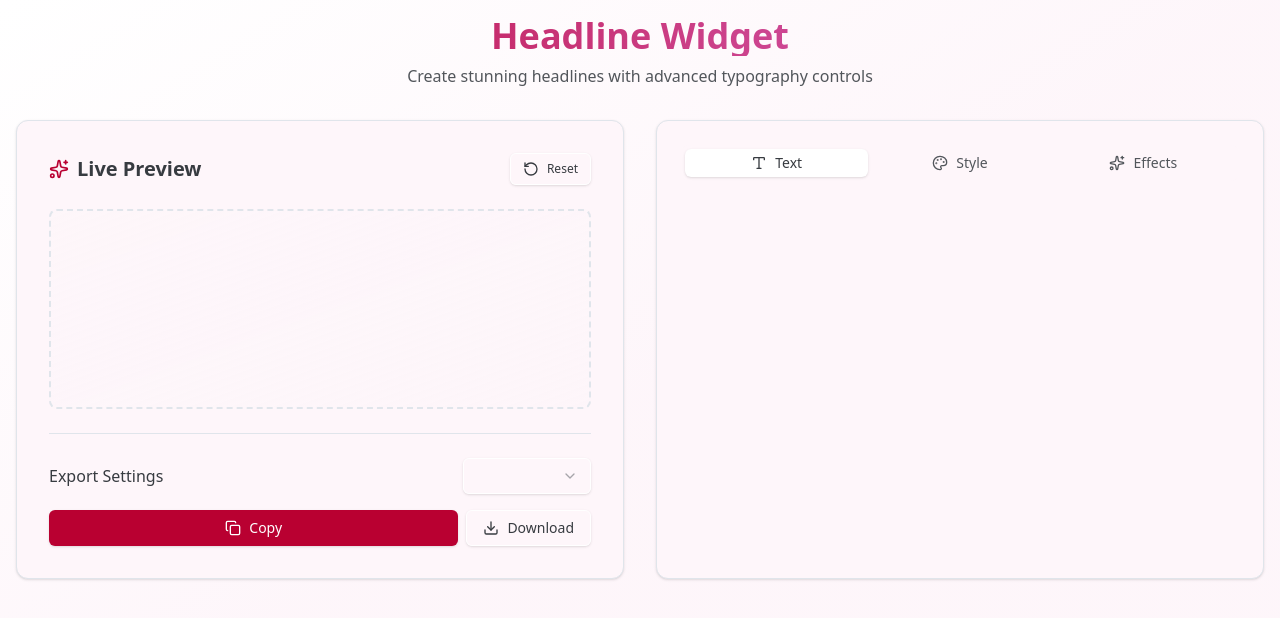
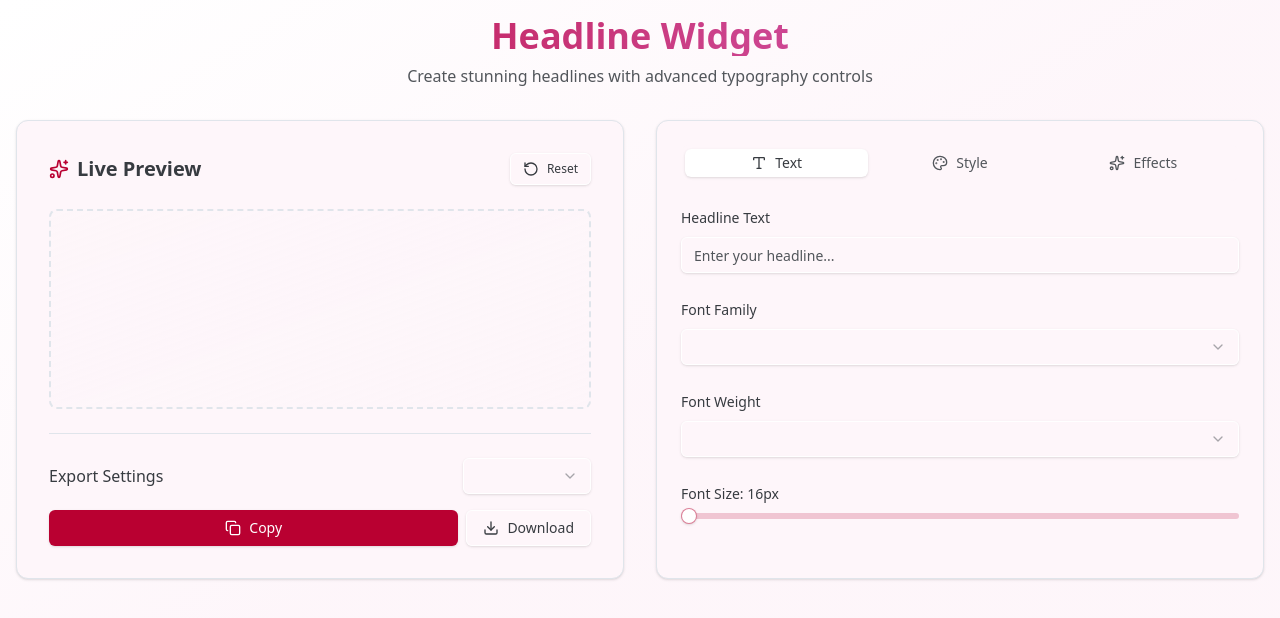
Before and after one commit to Mukles/heading-widget, a React (Vite) app: page / in a window 1280 px wide. Shown: the top 618 px of the page. Built offline with nearby package versions, Linux system fonts and the light colour scheme.

Commit message:
feat: implement TextControls component with input, select, and slider for font customization

```diff
--- a/src/components/controls/controls.tsx
+++ b/src/components/controls/controls.tsx
@@ -30,13 +30,13 @@ export default function Controls() {
               Effects
             </TabsTrigger>
           </TabsList>
-          <TabsContent value="text">
+          <TabsContent value="text" className="space-y-6 mt-6">
             <TextControls />
           </TabsContent>
-          <TabsContent value="style">
+          <TabsContent value="style" className="space-y-6 mt-6">
             <StyleControls />
           </TabsContent>
-          <TabsContent value="effects">
+          <TabsContent value="effects" className="space-y-6 mt-6">
             <EffectsControls />
           </TabsContent>
         </Tabs>
--- a/src/components/controls/text-controls.tsx
+++ b/src/components/controls/text-controls.tsx
@@ -1,3 +1,63 @@
+import { Input } from "@/components/ui/input";
+import { Label } from "@/components/ui/label";
+import {
+  Select,
+  SelectContent,
+  SelectItem,
+  SelectTrigger,
+  SelectValue,
+} from "@/components/ui/select";
+import { Slider } from "@/components/ui/slider";
+import { fontFamilies, fontWeights } from "@/constants";
+
 export default function TextControls() {
-  return null;
+  return (
+    <>
+      <div>
+        <Label htmlFor="headline-text">Headline Text</Label>
+        <Input
+          id="headline-text"
+          placeholder="Enter your headline..."
+          className="mt-2"
+        />
+      </div>
+
+      <div>
+        <Label id="font-family-label">Font Family</Label>
+        <Select aria-labelledby="font-family-label">
+          <SelectTrigger className="mt-2">
+            <SelectValue />
+          </SelectTrigger>
+          <SelectContent>
+            {fontFamilies.map((font) => (
+              <SelectItem key={font} value={font}>
+                {font}
+              </SelectItem>
+            ))}
+          </SelectContent>
+        </Select>
+      </div>
+
+      <div>
+        <Label htmlFor="font-weight">Font Weight</Label>
+        <Select aria-labelledby="font-weight">
+          <SelectTrigger className="mt-2">
+            <SelectValue />
+          </SelectTrigger>
+          <SelectContent>
+            {fontWeights.map((weight) => (
+              <SelectItem key={weight.value} value={weight.value}>
+                {weight.label}
+              </SelectItem>
+            ))}
+          </SelectContent>
+        </Select>
+      </div>
+
+      <div>
+        <Label>Font Size: {16}px</Label>
+        <Slider min={16} max={120} step={1} className="mt-2" />
+      </div>
+    </>
+  );
 }
--- /dev/null
+++ b/src/components/ui/input.tsx
@@ -0,0 +1,22 @@
+import * as React from "react"
+
+import { cn } from "@/lib/utils"
+
+const Input = React.forwardRef<HTMLInputElement, React.ComponentProps<"input">>(
+  ({ className, type, ...props }, ref) => {
+    return (
+      <input
+        type={type}
+        className={cn(
+          "flex h-9 w-full rounded-md border border-input bg-transparent px-3 py-1 text-base shadow-sm transition-colors file:border-0 file:bg-transparent file:text-sm file:font-medium file:text-foreground placeholder:text-muted-foreground focus-visible:outline-none focus-visible:ring-1 focus-visible:ring-ring disabled:cursor-not-allowed disabled:opacity-50 md:text-sm",
+          className
+        )}
+        ref={ref}
+        {...props}
+      />
+    )
+  }
+)
+Input.displayName = "Input"
+
+export { Input }
--- /dev/null
+++ b/src/components/ui/label.tsx
@@ -0,0 +1,24 @@
+import * as React from "react"
+import * as LabelPrimitive from "@radix-ui/react-label"
+import { cva, type VariantProps } from "class-variance-authority"
+
+import { cn } from "@/lib/utils"
+
+const labelVariants = cva(
+  "text-sm font-medium leading-none peer-disabled:cursor-not-allowed peer-disabled:opacity-70"
+)
+
+const Label = React.forwardRef<
+  React.ElementRef<typeof LabelPrimitive.Root>,
+  React.ComponentPropsWithoutRef<typeof LabelPrimitive.Root> &
+    VariantProps<typeof labelVariants>
+>(({ className, ...props }, ref) => (
+  <LabelPrimitive.Root
+    ref={ref}
+    className={cn(labelVariants(), className)}
+    {...props}
+  />
+))
+Label.displayName = LabelPrimitive.Root.displayName
+
+export { Label }
--- /dev/null
+++ b/src/components/ui/slider.tsx
@@ -0,0 +1,26 @@
+import * as React from "react"
+import * as SliderPrimitive from "@radix-ui/react-slider"
+
+import { cn } from "@/lib/utils"
+
+const Slider = React.forwardRef<
+  React.ElementRef<typeof SliderPrimitive.Root>,
+  React.ComponentPropsWithoutRef<typeof SliderPrimitive.Root>
+>(({ className, ...props }, ref) => (
+  <SliderPrimitive.Root
+    ref={ref}
+    className={cn(
+      "relative flex w-full touch-none select-none items-center",
+      className
+    )}
+    {...props}
+  >
+    <SliderPrimitive.Track className="relative h-1.5 w-full grow overflow-hidden rounded-full bg-primary/20">
+      <SliderPrimitive.Range className="absolute h-full bg-primary" />
+    </SliderPrimitive.Track>
+    <SliderPrimitive.Thumb className="block h-4 w-4 rounded-full border border-primary/50 bg-background shadow transition-colors focus-visible:outline-none focus-visible:ring-1 focus-visible:ring-ring disabled:pointer-events-none disabled:opacity-50" />
+  </SliderPrimitive.Root>
+))
+Slider.displayName = SliderPrimitive.Root.displayName
+
+export { Slider }
--- /dev/null
+++ b/src/constants/fonts.ts
@@ -0,0 +1,16 @@
+export const fontFamilies = [
+  "Arial",
+  "Helvetica",
+  "Times New Roman",
+  "Georgia",
+  "Verdana",
+];
+
+export const fontWeights = [
+  { value: "300", label: "Light" },
+  { value: "400", label: "Regular" },
+  { value: "500", label: "Medium" },
+  { value: "600", label: "Semibold" },
+  { value: "700", label: "Bold" },
+  { value: "800", label: "Extra Bold" },
+];
--- /dev/null
+++ b/src/constants/index.ts
@@ -0,0 +1,2 @@
+export * from "./fonts";
+export * from "./gradients";
```
